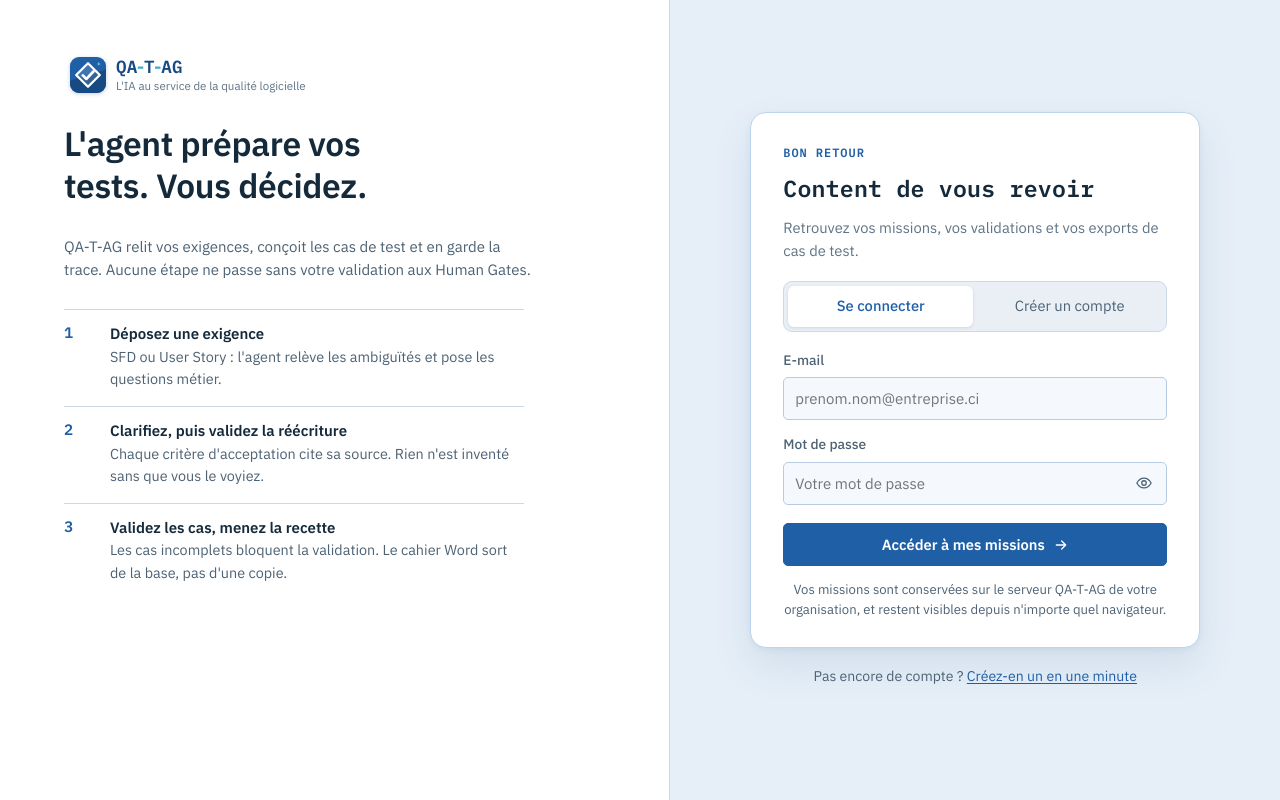
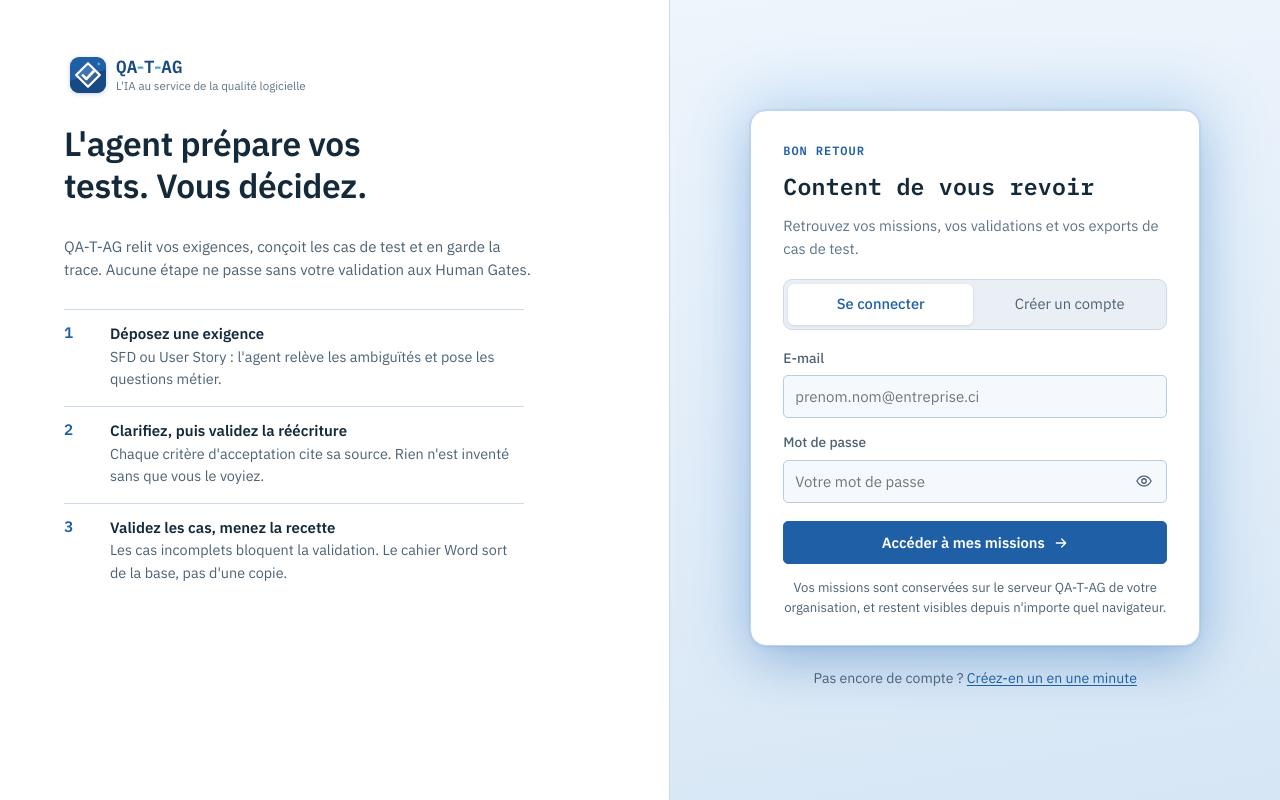
Before and after one commit to Abdoulkad/qa-t-ag, a React (Vite) app in the folder app/frontend/: page /connexion in a window 1280 px wide. Built offline with nearby package versions, Linux system fonts and the light colour scheme.

Commit message:
Connexion : lueur bleue diffuse autour du cadre, fond légèrement dégradé
Co-Authored-By: Claude Opus 5.5 <noreply@anthropic.com>
Claude-Session: https://claude.ai/code/session_01JPjb6er2qo9pti6LG35juc

```diff
--- a/app/frontend/src/styles.css
+++ b/app/frontend/src/styles.css
@@ -365,7 +365,13 @@ td .sous { color: var(--encre-pale); font-size: 0.82rem; margin-top: 2px; }
 .connexion-etapes li { counter-increment: etape; display: grid; grid-template-columns: 34px 1fr; gap: 12px; padding: 12px 0; border-top: 1px solid var(--trait); }
 .connexion-etapes li::before { content: counter(etape); font: 600 0.95rem var(--police-code); color: var(--action); }
 .connexion-etapes p { color: var(--encre-douce); font-size: 0.9rem; }
-.connexion-formulaire { display: flex; flex-direction: column; align-items: center; justify-content: center; gap: 18px; padding: 40px 24px; background: var(--fond); }
+.connexion-formulaire {
+  display: flex; flex-direction: column; align-items: center; justify-content: center; gap: 22px; padding: 40px 24px;
+  /* fond légèrement dégradé : un halo plus clair derrière la carte */
+  background:
+    radial-gradient(ellipse 60% 50% at 50% 45%, rgba(255, 255, 255, 0.85), rgba(255, 255, 255, 0) 70%),
+    linear-gradient(170deg, #eef5fc 0%, #e2edf8 55%, #d6e6f5 100%);
+}
 
 @media (max-width: 860px) {
   .connexion { grid-template-columns: 1fr; }
@@ -591,7 +597,13 @@ h2.titre-mono { font-size: 1.1rem; }
 .connexion-cadre {
   width: min(450px, 100%); display: grid; gap: 14px; background: var(--surface);
   border: 1px solid #bcd5ee; border-radius: 16px; padding: 32px 32px 26px;
-  box-shadow: 0 18px 40px rgba(23, 74, 131, 0.10), 0 2px 6px rgba(23, 74, 131, 0.06);
+  /* Lueur bleue diffuse tout autour + ombre portée douce : la carte flotte au-dessus du fond */
+  box-shadow:
+    0 0 0 1px rgba(31, 95, 166, 0.06),
+    0 0 60px 10px rgba(58, 140, 220, 0.28),
+    0 24px 48px -12px rgba(23, 74, 131, 0.22),
+    0 2px 6px rgba(23, 74, 131, 0.06);
+  position: relative;
 }
 .connexion-surtitre { font: 600 0.75rem var(--police-code); letter-spacing: 0.08em; text-transform: uppercase; color: var(--action); }
 .connexion-cadre h2.titre-mono { font-size: 1.45rem; }
```
